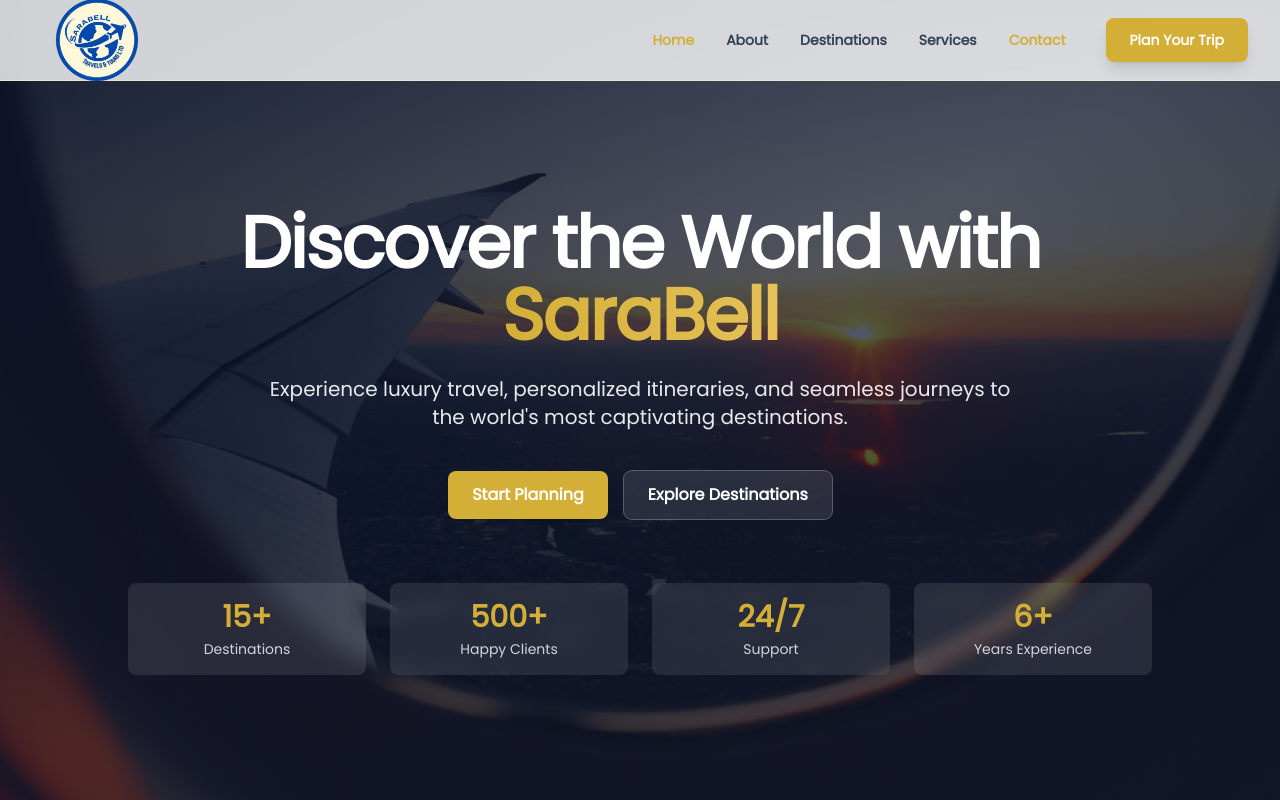
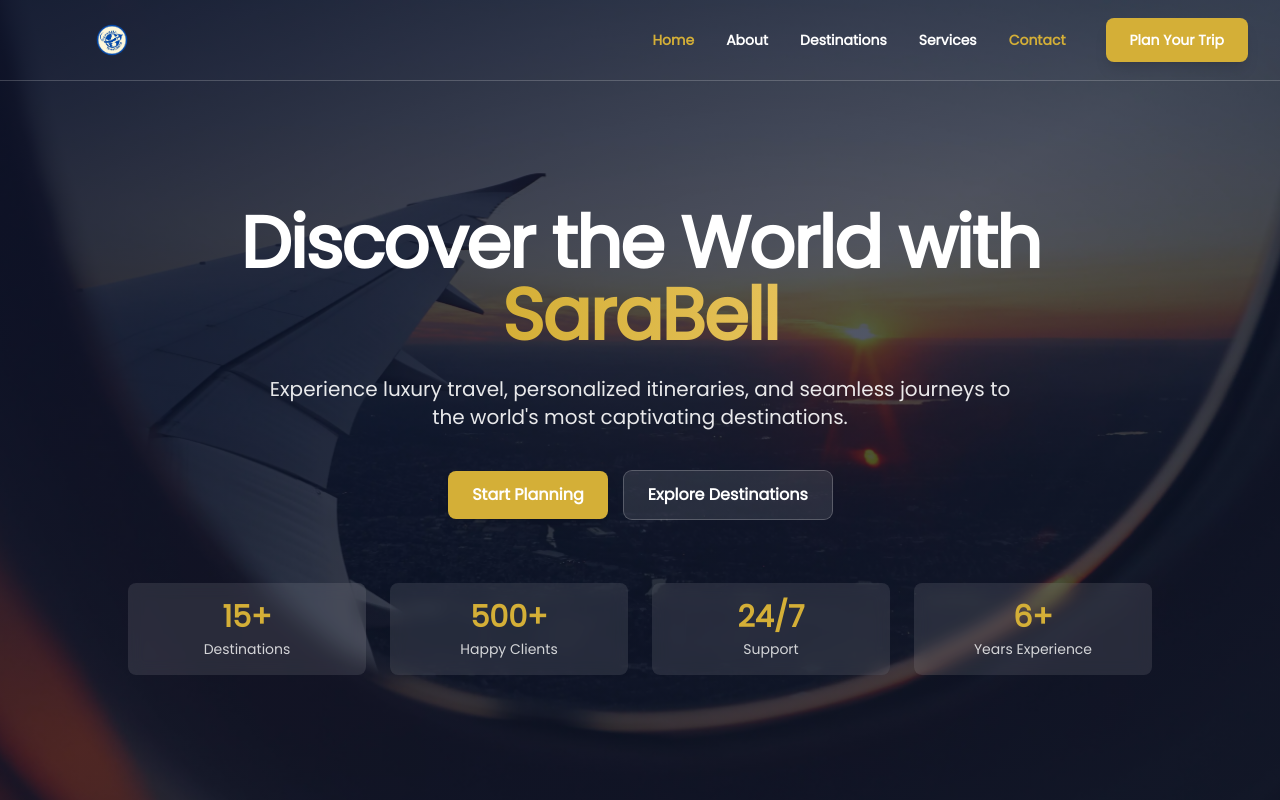
Before and after one commit to captjay98/sbtravels, a Next.js app: page / in a window 1280 px wide. Shown: the top 800 px of the page. Built offline with nearby package versions, Linux system fonts and the light colour scheme.

Commit message:
hot updates

```diff
--- a/components/Footer.jsx
+++ b/components/Footer.jsx
@@ -62,7 +62,7 @@
             © {currentYear} SaraBell Travel and Tours Ltd. All rights reserved.
           </p>
           <a
-            href="https://thecodecaptain.vercel.app"
+            href="https://jamal.deliverynexus.ng"
             target="_blank"
             rel="noopener noreferrer"
             className="text-brand-gold hover:text-brand-gold-light transition-colors text-sm"
--- a/components/NavBar.jsx
+++ b/components/NavBar.jsx
@@ -18,23 +18,25 @@
 
   const isActive = (href) => href === "/" ? pathname === "/" : pathname.startsWith(href);
 
+  const isHomePage = pathname === "/";
+
   return (
-    <nav className="sticky top-0 z-50 bg-white/95 supports-[backdrop-filter]:bg-white/80 backdrop-blur border-b border-luxury-200">
+    <nav className={`sticky top-0 z-50 border-b ${isHomePage ? "border-white/20" : "border-luxury-200 bg-white/95 supports-[backdrop-filter]:bg-white/80 backdrop-blur"}`}>
       <div className="mx-auto max-w-7xl px-4 sm:px-6 lg:px-8 flex items-center justify-between h-20">
         <div className="flex items-center">
           <Link href="/" className="flex items-center">
             <Image
               src="/otherlogo.png"
               alt="SaraBell Travel"
-              width={130}
-              height={52}
-              className="object-contain"
+              width={160}
+              height={64}
+              className="object-contain w-32 h-auto sm:w-40 sm:h-12"
             />
           </Link>
         </div>
 
         <div className="hidden md:flex items-center gap-10">
-          <div className="text-sm font-semibold flex items-center gap-8 text-slate-700">
+          <div className={`text-sm font-semibold flex items-center gap-8 ${isHomePage ? "text-white" : "text-slate-700"}`}>
             {links.map(({ href, label }) => (
               <Link
                 key={href}
@@ -57,7 +59,7 @@
           <button
             type="button"
             aria-label="Toggle menu"
-            className="p-2 rounded-md hover:bg-luxury-100"
+            className={`p-2 rounded-md ${isHomePage ? "hover:bg-white/10" : "hover:bg-luxury-100"}`}
             onClick={() => setOpen((prev) => !prev)}
           >
             <Image src="/images/menu.webp" width={28} height={28} alt="Menu" />
--- a/package.json
+++ b/package.json
@@ -7,7 +7,7 @@
     "preview": "opennextjs-cloudflare build && opennextjs-cloudflare preview",
     "deploy": "opennextjs-cloudflare build && opennextjs-cloudflare deploy",
     "cf-typegen": "wrangler types --env-interface CloudflareEnv cloudflare-env.d.ts",
-    "dev": "next dev --turbopack --show-all",
+    "dev": "next dev --turbopack",
     "start": "next start",
     "lint": "next lint"
   },
```
